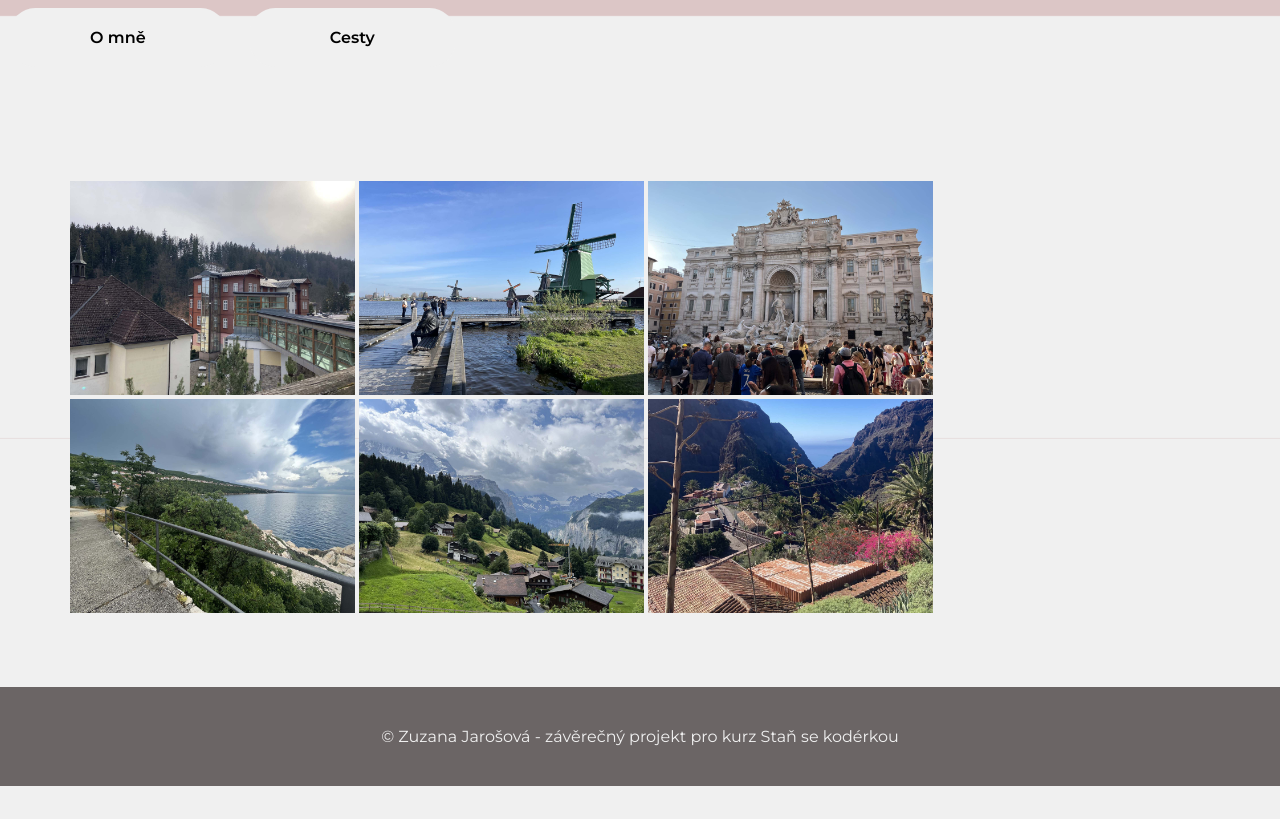
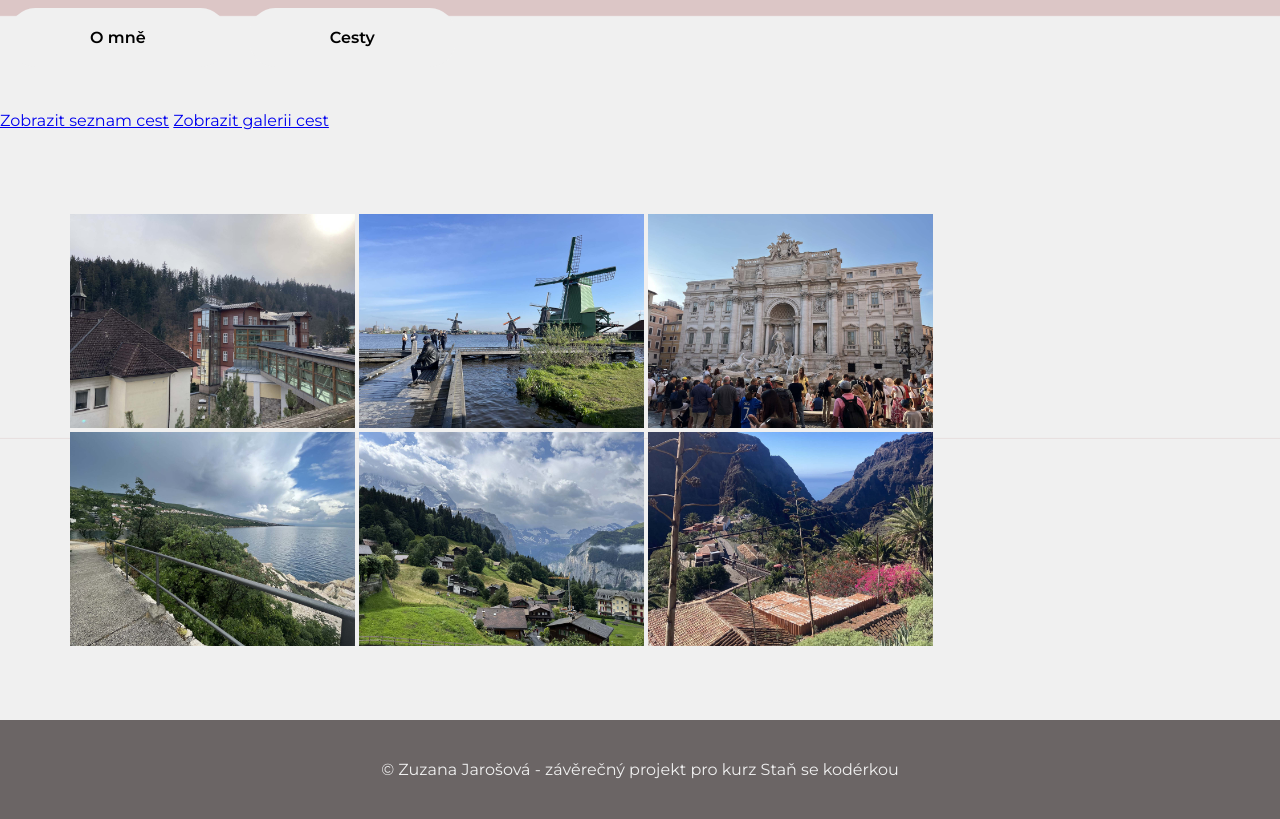
Before and after one commit to xjaroso/PROJEKT-ZAVERECNY-PROJEKT, an Eleventy site: page gallery.html in a window 1280 px wide. Shown: the part 109-928 px from the top of the page. Before the commit the page ends 895 px from the top, so only its background shows below. Built offline with nearby package versions, Linux system fonts and the light colour scheme; Eleventy itself is replaced by a stand-in of ours; files that its build step writes are made by us from their sources.

Commit message:
pridana stranka

```diff
--- a/css/style.css
+++ b/css/style.css
@@ -39,7 +39,7 @@ body {
     color: #F0F0F0;
 }
 
-.navigation{
+.navigation, .navigationgallery{
     margin-bottom: 5%;
 }
 
@@ -54,6 +54,11 @@ body {
     color: black;
     font-weight: 600;
 }
+
+.navigationgallery{
+    color: #DCC6C6;
+}
+
 
 .pageimage {
     max-width: 100%;
@@ -87,7 +92,6 @@ body {
         flex-wrap: wrap;
     }
 
-
 }
 
 @media screen and (min-width: 1100px) {
--- a/gallery.html
+++ b/gallery.html
@@ -2,6 +2,11 @@
 layout: main_page.njk
 title: Cesty
 ---
+
+<nav class="navigationgallery">
+<a href="/list/">Zobrazit seznam cest</a>
+<a href="/gallery/">Zobrazit galerii cest</a>
+</nav>
 
     <div class="gallery">
         <div class="galleryplaces">
```
Also changed, not shown: list.html (added, +16 -0 lines).
